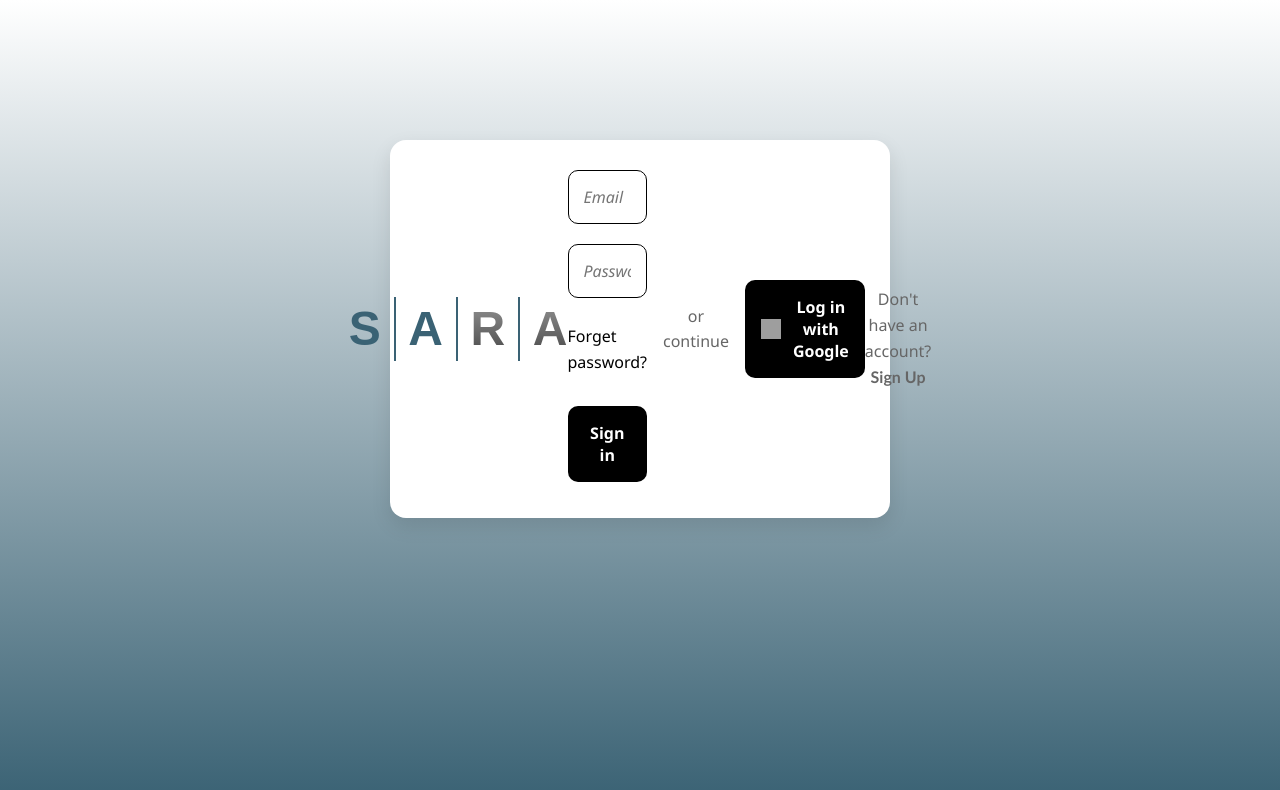
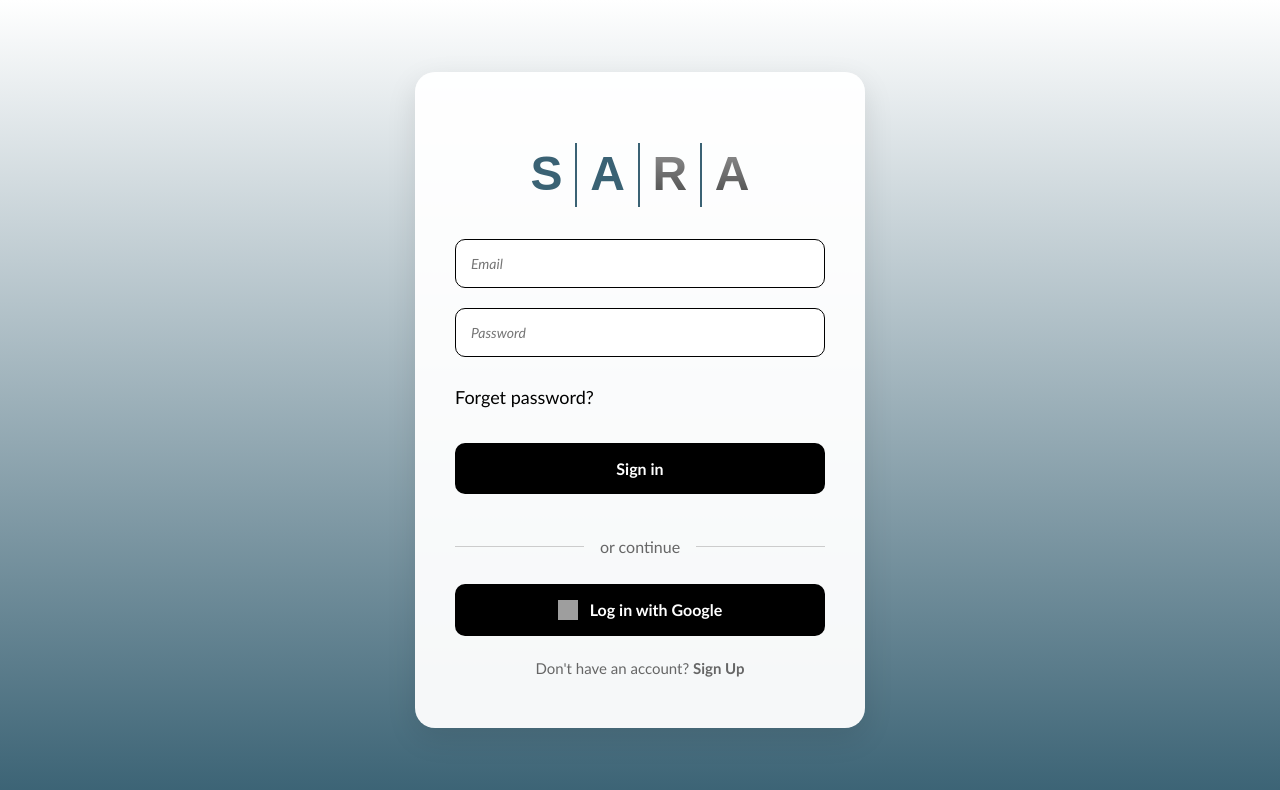
Before and after one commit to eddyvlz001/guasmochido2, a React (Create React App) app: page /auth/login in a window 1280 px wide. Shown: the top 790 px of the page. Built offline with nearby package versions, Linux system fonts and the light colour scheme; grey boxes are pictures that could not be loaded.

Commit message:
auto-commit for cd00151d-6389-40ab-8a5b-aa40a6994df4

```diff
--- a/src/components/auth/login/Login.js
+++ b/src/components/auth/login/Login.js
@@ -35,14 +35,14 @@ const Login = () => {
   };
 
   return (
-    <body>
-      <div className="container">
+    <div className="login-page">
+      <div className="login-container">
         <Logo />
 
         {/* Formulario de Login */}
-        <form onSubmit={onLogin}>
+        <form className="login-form" onSubmit={onLogin}>
           <input
-            className="input white-bg"
+            className="input"
             type="email"
             placeholder="Email"
             value={usernameOrEmail}
@@ -52,7 +52,7 @@ const Login = () => {
           />
 
           <input
-            className="input white-bg"
+            className="input"
             type="password"
             placeholder="Password"
             value={password}
@@ -62,7 +62,7 @@ const Login = () => {
           />
 
           {/* Mensaje de error */}
-          {errorMessage && <p style={{color: 'red'}}>{errorMessage}</p>}
+          {errorMessage && <div className="error-message">{errorMessage}</div>}
 
           <div className="forgot">Forget password?</div>
 
@@ -79,12 +79,12 @@ const Login = () => {
 
         <div className="signup">
           <p>
-            Don't have an account?
+            Don't have an account?{' '}
             <b><Link to="/auth/register" className="underline-hover">Sign Up</Link></b>
           </p>
         </div>
       </div>
-    </body>
+    </div>
   );
 };
 
```
